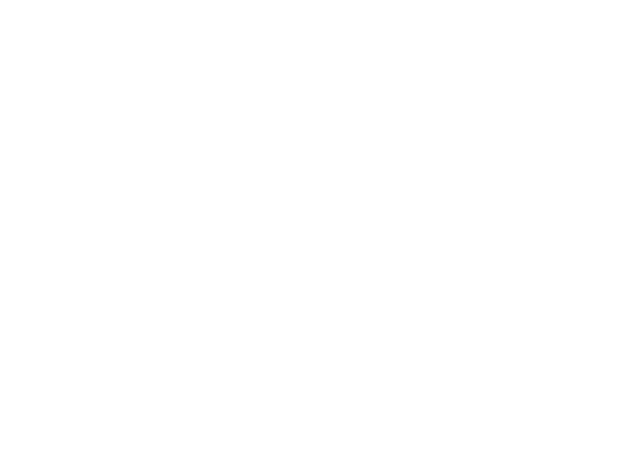
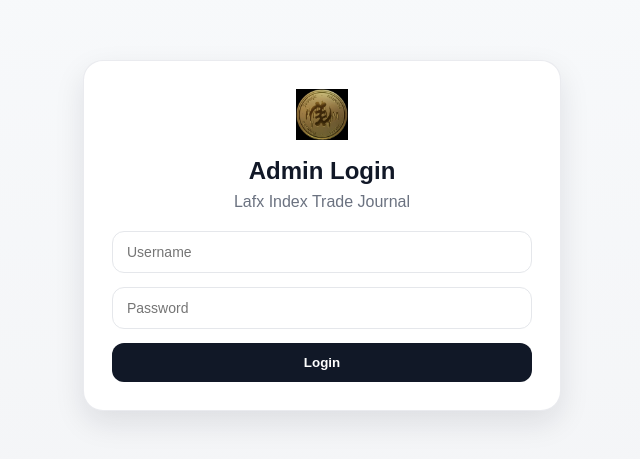
Before and after one commit to lafxindex/strategy-b-frontend, a React (Create React App) app: page /login in a window 1280 px wide. Before the commit this address had no page. Shown: the part 185-644 px from the top of the page, without its empty margins (318-958 px from the left). Built offline with nearby package versions, Linux system fonts and the light colour scheme.

Commit message:
Add frontend auth gating and dashboard updates

```diff
--- a/src/App.js
+++ b/src/App.js
@@ -2,12 +2,14 @@
 import { BrowserRouter as Router, Routes, Route } from "react-router-dom";
 import DashboardPage from "./pages/DashboardPage";
 import TradeDetailPage from "./pages/TradeDetailPage";
+import LoginPage from "./pages/LoginPage";
 
 function App() {
   return (
     <Router>
       <Routes>
         <Route path="/" element={<DashboardPage />} />
+        <Route path="/login" element={<LoginPage />} />
         <Route path="/trades/:id" element={<TradeDetailPage />} />
       </Routes>
     </Router>
--- a/src/api.js
+++ b/src/api.js
@@ -4,4 +4,14 @@
   baseURL: "https://api.thelafxindex.co.uk/api",
 });
 
+API.interceptors.request.use((config) => {
+  const token = localStorage.getItem("token");
+
+  if (token) {
+    config.headers.Authorization = `Bearer ${token}`;
+  }
+
+  return config;
+});
+
 export default API;
--- /dev/null
+++ b/src/context/AuthContext.js
@@ -0,0 +1,37 @@
+import React, { createContext, useContext, useEffect, useState } from
+"react";
+
+const AuthContext = createContext();
+
+export function AuthProvider({ children }) {
+  const [user, setUser] = useState(null);
+  const [token, setToken] = useState(localStorage.getItem("token"));
+
+  useEffect(() => {
+    if (token) {
+      localStorage.setItem("token", token);
+    } else {
+      localStorage.removeItem("token");
+    }
+  }, [token]);
+
+  const login = (data) => {
+    setToken(data.token);
+    setUser(data.user);
+  };
+
+  const logout = () => {
+    setToken(null);
+    setUser(null);
+  };
+
+  return (
+    <AuthContext.Provider value={{ user, token, login, logout }}>
+      {children}
+    </AuthContext.Provider>
+  );
+}
+
+export function useAuth() {
+  return useContext(AuthContext);
+}
--- a/src/index.js
+++ b/src/index.js
@@ -1,17 +1,17 @@
-import React from 'react';
-import ReactDOM from 'react-dom/client';
-import './index.css';
-import App from './App';
-import reportWebVitals from './reportWebVitals';
+import React from "react";
+import ReactDOM from "react-dom/client";
+import "./index.css";
+import App from "./App";
+import reportWebVitals from "./reportWebVitals";
+import { AuthProvider } from "./context/AuthContext";
 
-const root = ReactDOM.createRoot(document.getElementById('root'));
+const root = ReactDOM.createRoot(document.getElementById("root"));
 root.render(
   <React.StrictMode>
-    <App />
+    <AuthProvider>
+      <App />
+    </AuthProvider>
   </React.StrictMode>
 );
 
-// If you want to start measuring performance in your app, pass a function
-// to log results (for example: reportWebVitals(console.log))
-// or send to an analytics endpoint. Learn more: https://bit.ly/CRA-vitals
 reportWebVitals();
--- a/src/pages/DashboardPage.js
+++ b/src/pages/DashboardPage.js
@@ -3,6 +3,7 @@
 import API from "../api";
 import Header from "../components/Header";
 import NewTradeModal from "../components/NewTradeModal";
+import { useAuth } from "../context/AuthContext";
 
 const getTradeColor = (trade) => {
   if (trade.result === "Win") return "#16a34a"; // green
@@ -22,8 +23,8 @@
   const [isTradeModalOpen, setIsTradeModalOpen] = useState(false);
   const [filter, setFilter] = useState("All");
 
-  // Replace with real auth later
-  const isAdmin = true;
+  const { user } = useAuth();
+  const isAdmin = !!user;
 
   const fetchTrades = async () => {
     try {
@@ -42,8 +43,6 @@
     const totalTrades = trades.length;
     const activeTrades = trades.filter((t) => t.status ===
 "Active").length;
-    const closedTrades = trades.filter((t) => t.status ===
-"Closed").length;
 
     const wins = trades.filter((t) => t.result === "Win").length;
     const losses = trades.filter((t) => t.result === "Loss").length;
@@ -104,7 +103,6 @@
     return {
       totalTrades,
       activeTrades,
-      closedTrades,
       wins,
       losses,
       breakEven,
--- /dev/null
+++ b/src/pages/LoginPage.js
@@ -0,0 +1,121 @@
+import React, { useState } from "react";
+import API from "../api";
+import { useAuth } from "../context/AuthContext";
+import { useNavigate } from "react-router-dom";
+
+function LoginPage() {
+  const { login } = useAuth();
+  const navigate = useNavigate();
+
+  const [form, setForm] = useState({
+    username: "",
+    password: "",
+  });
+
+  const handleSubmit = async (e) => {
+    e.preventDefault();
+
+    try {
+      const res = await API.post("/auth/login", form);
+      login(res.data);
+      navigate("/");
+    } catch (err) {
+      console.error("Login failed:", err);
+      alert("Login failed");
+    }
+  };
+
+  return (
+    <div
+      style={{
+        minHeight: "100vh",
+        display: "flex",
+        alignItems: "center",
+        justifyContent: "center",
+        background: "linear-gradient(180deg, #f8fafc 0%, #f3f4f6 100%)",
+        padding: 20,
+        fontFamily: "Arial, sans-serif",
+      }}
+    >
+      <div
+        style={{
+          width: "100%",
+          maxWidth: 420,
+          background: "#fff",
+          borderRadius: 20,
+          padding: 28,
+          boxShadow: "0 12px 30px rgba(15,23,42,0.10)",
+          border: "1px solid rgba(229,231,235,0.8)",
+        }}
+      >
+        <div style={{ textAlign: "center", marginBottom: 20 }}>
+          <img
+            src="/logo.png"
+            alt="Lafx Index"
+            style={{
+              width: 52,
+              height: 52,
+              objectFit: "contain",
+              marginBottom: 12,
+            }}
+          />
+          <h2 style={{ margin: 0, color: "#111827" }}>Admin Login</h2>
+          <p style={{ color: "#6b7280", marginTop: 8 }}>
+            Lafx Index Trade Journal
+          </p>
+        </div>
+
+        <form onSubmit={handleSubmit} style={{ display: "grid", gap: 14
+}}>
+          <input
+            type="text"
+            placeholder="Username"
+            value={form.username}
+            onChange={(e) =>
+              setForm({ ...form, username: e.target.value })
+            }
+            style={fieldStyle}
+          />
+
+          <input
+            type="password"
+            placeholder="Password"
+            value={form.password}
+            onChange={(e) =>
+              setForm({ ...form, password: e.target.value })
+            }
+            style={fieldStyle}
+          />
+
+          <button
+            type="submit"
+            style={{
+              background: "#111827",
+              color: "#fff",
+              border: "none",
+              borderRadius: 12,
+              padding: "12px 16px",
+              fontWeight: 800,
+              cursor: "pointer",
+            }}
+          >
+            Login
+          </button>
+        </form>
+      </div>
+    </div>
+  );
+}
+
+const fieldStyle = {
+  width: "100%",
+  padding: "12px 14px",
+  borderRadius: 12,
+  border: "1px solid #e5e7eb",
+  background: "#fff",
+  fontSize: 14,
+  outline: "none",
+  boxSizing: "border-box",
+};
+
+export default LoginPage;
--- a/src/pages/TradeDetailPage.js
+++ b/src/pages/TradeDetailPage.js
@@ -1,6 +1,7 @@
 import React, { useCallback, useEffect, useState } from "react";
 import { useParams, Link } from "react-router-dom";
 import API from "../api";
+import { useAuth } from "../context/AuthContext";
 
 const getTradeColor = (trade) => {
   if (trade.result === "Win") return "#16a34a"; // green
@@ -29,6 +30,9 @@
     r_multiple: "",
     after_chart_url: "",
   });
+
+  const { user } = useAuth();
+  const isAdmin = !!user;
 
   const fetchTrade = useCallback(async () => {
     try {
@@ -389,6 +393,8 @@
           </div>
 
           <div style={{ display: "grid", gap: 18 }}>
+            {isAdmin && (
+              <>
                 <form
                   onSubmit={handleUpdateSubmit}
                   style={{
@@ -401,7 +407,8 @@
                     gap: 12,
                   }}
                 >
-              <h3 style={{ margin: 0, color: "#111827" }}>Add Update</h3>
+                  <h3 style={{ margin: 0, color: "#111827" }}>Add
+Update</h3>
 
                   <select
                     value={updateForm.status}
@@ -470,7 +477,8 @@
                     gap: 12,
                   }}
                 >
-              <h3 style={{ margin: 0, color: "#111827" }}>Close Trade</h3>
+                  <h3 style={{ margin: 0, color: "#111827" }}>Close
+Trade</h3>
 
                   <select
                     value={closeForm.result}
@@ -526,6 +534,8 @@
                     Close Trade
                   </button>
                 </form>
+              </>
+            )}
           </div>
         </div>
       </div>
```
Lines whose indentation alone changed are shown as unchanged.
